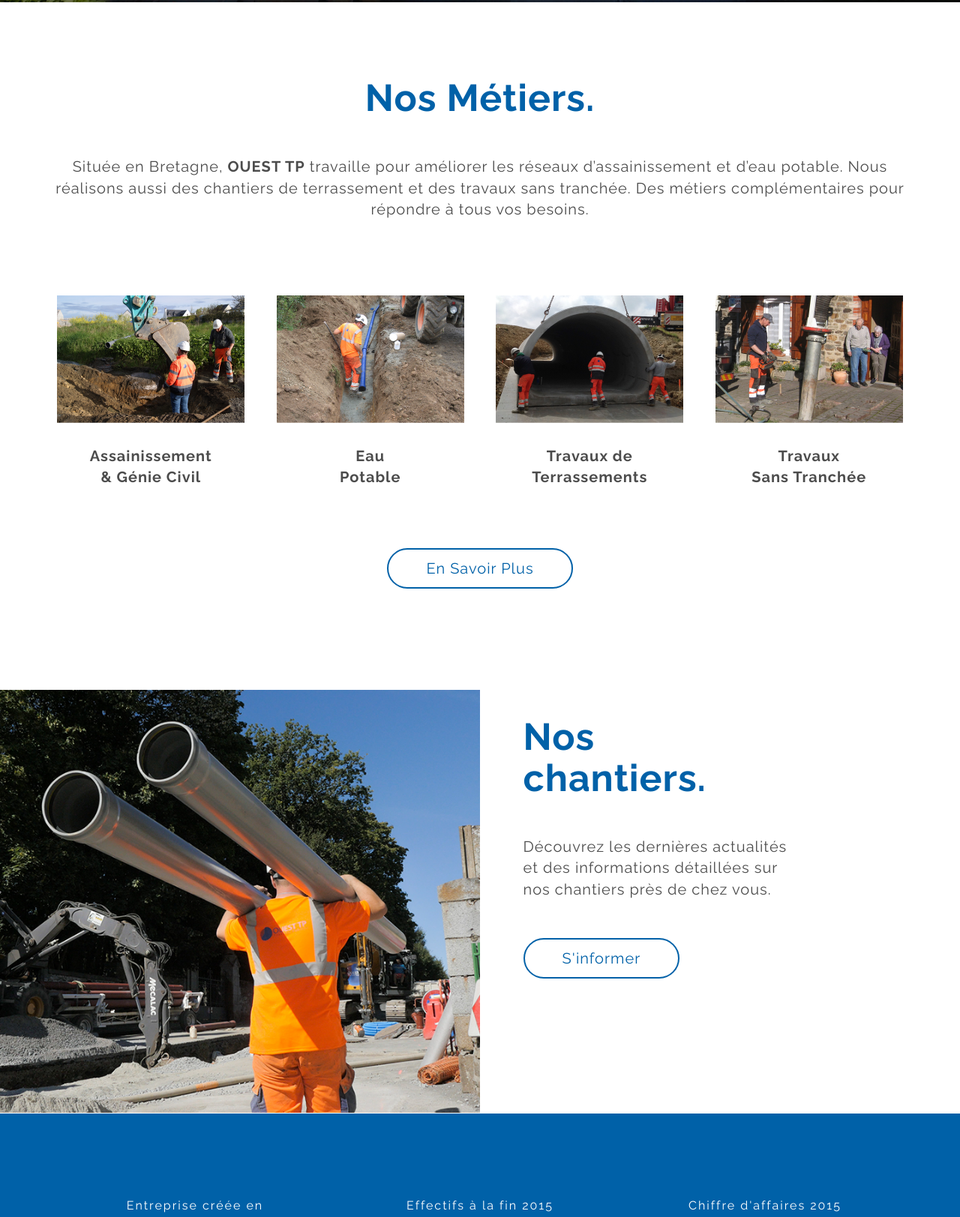
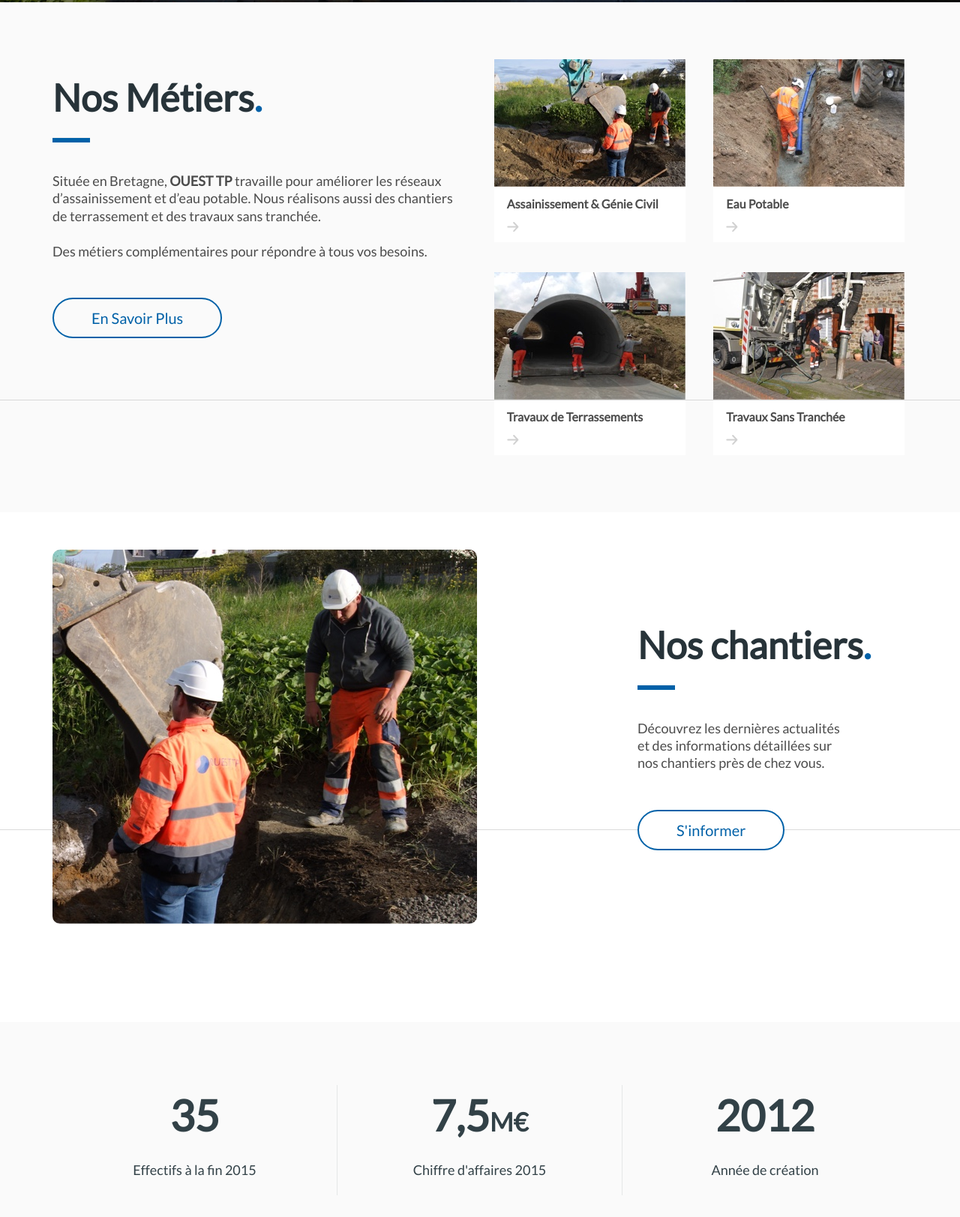
Before and after one commit to JulienPolge/optimiste, a plain HTML site: page index.html in a window 1280 px wide. Shown: the part 797-2420 px from the top of the page at 75% size. Drawn offline with nearby package versions, Linux system fonts and the light colour scheme.

Commit message:
Homepage redesign

```diff
--- a/index.html
+++ b/index.html
@@ -5,8 +5,8 @@
         <meta name="viewport" content="width=device-width, initial-scale=1">
 
         <link rel="stylesheet" href="https://maxcdn.bootstrapcdn.com/bootstrap/3.3.7/css/bootstrap.min.css" integrity="sha384-BVYiiSIFeK1dGmJRAkycuHAHRg32OmUcww7on3RYdg4Va+PmSTsz/K68vbdEjh4u" crossorigin="anonymous">
-        <link href="https://fonts.googleapis.com/css?family=Lato:300,400,700" rel="stylesheet">
-        <link href="https://fonts.googleapis.com/css?family=Raleway:300,400,700" rel="stylesheet">
+        <link href="https://fonts.googleapis.com/css?family=Lato" rel="stylesheet">
+        <link href="https://fonts.googleapis.com/css?family=Raleway" rel="stylesheet">
 
         <link rel="stylesheet" href="main.css" media="screen">
 
@@ -19,7 +19,7 @@
           <section class="navbar navbar-default navbar-fixed-top" role="navigation">
             <div>
                 <div class="col-md-2 col-sm-12">
-                    <a href="index.html"><img src="images/home/logo-ouesttp.png" alt="Ouest TP Logo" class="logo" /></a>
+                    <a href="index.html"><img src="images/home/desktop/logo-ouest-tp.png" alt="Ouest TP Logo" class="logo" /></a>
                 </div>
                 <div class="col-md-10 col-sm-12">
                     <ul>
@@ -35,18 +35,16 @@
 
           <section id="home" class="parallax-section">
             <div class="cover">
-                <div class="col-md-4 col-sm-offset-1 col-sm-5">
+                <div class="col-md-12">
                     <h1>
-                        L’expertise <br>
-                        de l’eau <br>
-                        au service <br>
-                        des collectivités.
+                        Notre expertise <br>
+                        au service de vos réseaux<span class="blue-dot">.</span>
                     </h1>
                 </div>
-                <div class="col-md-4 col-sm-2">
-                    <div class="play">
-                        <img src="images/home/play-icon.svg" alt="play video" onclick="play_video()" />
-                    </div>
+                <div class="col-md-12">
+                    <span class="play" onclick="play_video()">
+                        Lire la vidéo
+                    </span>
                 </div>
 
                 <div id="main-video" style="display:none;">
@@ -57,64 +55,80 @@
           </section>
         </header>
 
+        <div class="light-background">
             <div class="container">
                 <div class="row">
-                <div class="col-md-12">
-                    <h2 class="metiers text-center">Nos Métiers.</h2>
+                    <div class="col-md-6">
+                        <h2>Nos Métiers<span class="blue-dot">.</span></h2>
 
-                    <p class="text-center">Située en Bretagne, <strong>OUEST TP</strong> travaille pour améliorer les réseaux d’assainissement et d’eau potable. Nous réalisons aussi des chantiers de terrassement et des travaux sans tranchée.
-    Des métiers complémentaires pour répondre à tous vos besoins.</p>
+                        <hr>
+
+                        <p>Située en Bretagne, <strong>OUEST TP</strong> travaille pour améliorer les réseaux d’assainissement et d’eau potable. Nous réalisons aussi des chantiers de terrassement et des travaux sans tranchée.
+                        <br><br>Des métiers complémentaires pour répondre à tous vos besoins.</p>
+
+                        <p>
+                            <a href="specialites.html" class="btn">En Savoir Plus</a>
+                        </p>
+                    </div>
+
+                    <div class="col-md-6 cards">
+                        <div class="row">
+                            <div class="col-md-6">
+                                <div class="card">
+                                    <img src="images/home/desktop/assainissement-miniature.jpg" alt="assainissement" />
+
+                                    <p>Assainissement &amp; Génie Civil</p>
+
+                                    <img src="images/home/desktop/grey_arrow.svg" class="arrow">
                                 </div>
                             </div>
 
-            <div class="row">
-                <div class="col-md-3 col-sm-6">
+                            <div class="col-md-6">
                                 <div class="card">
-                        <img src="images/home/assainissement.jpg" alt="assainissement" />
+                                    <img src="images/home/desktop/eaupotable-miniature.jpg" alt="eau potable" />
 
-                        <p>Assainissement <br>&amp; Génie Civil</p>
+                                    <p>Eau Potable</p>
+
+                                    <img src="images/home/desktop/grey_arrow.svg" class="arrow">
                                 </div>
                             </div>
 
-                <div class="col-md-3 col-sm-6">
+                            <div class="col-md-6">
                                 <div class="card">
-                        <img src="images/home/eau-potable.jpg" alt="eau potable" />
+                                    <img src="images/home/desktop/terrassement-miniature.jpg" alt="terrassements" />
 
-                        <p>Eau <br>Potable</p>
+                                    <p>Travaux de Terrassements</p>
+
+                                    <img src="images/home/desktop/grey_arrow.svg" class="arrow">
                                 </div>
                             </div>
 
-                <div class="col-md-3 col-sm-6">
+                            <div class="col-md-6">
                                 <div class="card">
-                        <img src="images/home/terrassements.jpg" alt="terrassements" />
+                                    <img src="images/home/desktop/tranchee-miniature.jpg" alt="travaux sans tranchée" />
 
-                        <p>Travaux de <br>Terrassements</p>
-                    </div>
-                </div>
+                                    <p>Travaux Sans Tranchée</p>
 
-                <div class="col-md-3 col-sm-6">
-                    <div class="card">
-                        <img src="images/home/sans-tranchee.jpg" alt="travaux sans tranchée" />
-
-                        <p>Travaux <br>Sans Tranchée</p>
+                                    <img src="images/home/desktop/grey_arrow.svg" class="arrow">
                                 </div>
                             </div>
                         </div>
-
-            <div class="row text-center">
-                <a href="specialites.html" class="btn">En Savoir Plus</a>
                     </div>
-
-            <div class="row">
-
+                </div>
             </div>
         </div>
 
         <div class="nos-chantiers">
             <div class="container">
                 <div class="row">
-                    <div class="col-md-offset-6 col-md-6 col-sm-12">
-                        <h2>Nos <br>chantiers.</h2>
+                    <div class="col-md-7">
+                        <img src="images/home/desktop/nos-chantiers.jpg" alt="Nos chantiers">
+                    </div>
+
+                    <div class="col-md-offset-1 col-md-4 col-sm-12">
+                        <h2>Nos chantiers<span class="blue-dot">.</span></h2>
+
+                        <hr>
 
                         <p>Découvrez les dernières actualités <br>et des informations détaillées sur <br>nos chantiers près de chez vous.</p>
 
@@ -156,23 +170,23 @@
         </div> -->
 
         <!--CHIFFRES-->
-        <section id="ouest-counter" class="ouest-bg-section" style="background-color:#0061A8; background-attachment: fixed;">
+        <section id="ouest-counter" class="ouest-bg-section" style="background-color:#fafafa; background-attachment: fixed;">
             <div class="container">
                 <div class="row">
                   <div class="col-md-12">
                     <div class="ouest-hero-wrap">
                       <div class="ouest-hero-intro text-center to-animate counter-animate">
                           <div class="col-md-4 text-center">
-                          <span class="ouest-counter-label">Entreprise créée en</span>
-                          <span class="ouest-counter js-counter" data-from="0" data-to="2012" data-speed="5000" data-refresh-interval="50">2012</span>
+                              <span class="ouest-counter js-counter" data-from="0" data-to="35" data-speed="5000" data-refresh-interval="50">35</span>
+                              <span class="ouest-counter-label">Effectifs à la fin 2015</span>
                           </div>
                         <div class="col-md-4 text-center">
-                          <span class="ouest-counter-label">Effectifs à la fin 2015</span>
-                          <span class="ouest-counter js-counter" data-from="0" data-to="35" data-speed="5000" data-refresh-interval="50">35</span>
+                          <span class="ouest-counter js-counter" data-from="0" data-to="7500000" data-speed="5000" data-refresh-interval="50">7,5<sub>M€</sub></span>
+                          <span class="ouest-counter-label">Chiffre d'affaires 2015</span>
                         </div>
                         <div class="col-md-4 text-center">
-                          <span class="ouest-counter-label">Chiffre d'affaires 2015</span>
-                          <span class="ouest-counter js-counter" data-from="0" data-to="7500000" data-speed="5000" data-refresh-interval="50">7,5M€</span>
+                            <span class="ouest-counter js-counter" data-from="0" data-to="2012" data-speed="5000" data-refresh-interval="50">2012</span>
+                            <span class="ouest-counter-label">Année de création</span>
                         </div>
                       </div>
                     </div>
@@ -183,18 +197,27 @@
         <!--/.CHIFFRES END-->
 
         <div class="nos-innovations">
-            <div class="col-md-6 col-sm-12">
-                <h2>Nos <br>innovations.</h2>
+            <div class="container">
+                <div class="row">
+                    <div class="col-md-5 col-sm-12">
+                        <h2>Nos innovations<span class="blue-dot">.</span></h2>
 
-                <p>Afin de vous proposer des <br>prestations de qualité nous <br>investissons dans du matériel à la <br>pointe de la technologie.</p>
+                        <hr>
+
+                        <p>Afin de vous proposer des prestations de <br>qualité nous investissons dans du matériel à <br>la pointe de la technologie.</p>
 
                         <a href="#" class="btn">Découvrir</a>
+                    </div>
+                    <div class="col-md-offset-1 col-md-6">
+                        <img src="images/home/desktop/nos-innovations.jpg" alt="Nos innovations">
+                    </div>
+                </div>
             </div>
         </div>
 
         <footer>
             <div class="col-md-8">
-                ©2016 Ouest TP |  Les Vignes Chasles 35120 Roz Landrieux | 02 99 80 69 61
+                ©2016 Ouest TP &nbsp;|&nbsp;  Les Vignes Chasles 35120 Roz Landrieux &nbsp;|&nbsp; 02 99 80 69 61
             </div>
 
             <div class="col-md-4">
--- a/main.css
+++ b/main.css
@@ -1,7 +1,6 @@
 * {
-    font-family: 'Raleway', sans-serif;
-    letter-spacing: 1px;
-
+    font-family: 'Lato', sans-serif;
+    letter-spacing: normal;
 }
 
 header > div:first-child {
@@ -86,37 +85,31 @@ header .logo {
       -ms-flex-align: center;
           align-items: center;
   height: 100vh;
-  padding-left:190px;
-}
-
-/*.cover {
-    background-image: url(images/home/background.jpg);
-    width: 100%;
-    height: 720px;
-}*/
-
-.cover > div {
-    height: 720px;
-    display: table;
+  padding-left: 136px;
 }
 
 .cover h1 {
-    font-size: 50px;
+    line-height: 1.5;
+    font-size: 60px;
+    padding-bottom: 50px;
     color: #ffffff;
     font-weight: 700;
-    line-height: 70px;
     display: table-cell;
     vertical-align: middle;
 }
 
 .cover .play {
-    display: table-cell;
-    vertical-align: middle;
-    padding-left: 190px;
+    background-color: #0061a8;
+    border-radius: 100px;
+    color: white;
+    padding: 13px 37px;
+    font-size: 20px;
+    cursor: pointer;
+    white-space: nowrap;
 }
 
-.cover .play img {
-    cursor: pointer;
+.cover .play:hover {
+    opacity: 0.9;
 }
 
 .parallax-section {
@@ -124,29 +117,31 @@ header .logo {
   background-size: cover !important;
 }
 
-.metiers{
-  margin-top:100px;
-}
-
 h2 {
-    color: #0061a8;
+    margin-top:100px;
+    color: rgb(39, 51, 57);
+    margin-bottom: 25px;
     font-size: 50px;
     font-weight: 700;
-    margin-bottom: 50px;
-    margin-top: 100px;
 }
 
 p {
-    font-size: 20px;
+    font-size: 18px;
     color: rgba(0, 0, 0, 0.7);
+    line-height: 1.3;
     margin-bottom: 50px;
 }
 
+.cards {
+    margin-top: 56px;
+    margin-bottom: 56px;
+}
+
 .card {
-    width: 250px;
+    width: 255px;
     overflow: hidden;
-    text-align: center;
-    margin: 50px auto;
+    margin: 20px auto;
+    background-color: white;
 }
 
 .card img {
@@ -155,10 +150,20 @@ p {
 }
 
 .card p {
-    margin: 30px auto;
+    margin-top: 13px;
+    margin-left: 17px;
+    text-align: left;
     color: rgba(0, 0, 0, 0.7);
+    font-size: 16px;
+    font-weight: 700;
+    margin-bottom: 13px;
+}
+
+.card .arrow {
+    color: #d1d1d1;
     font-size: 20px;
-    font-weight: 700;
+    margin-left: 17px;
+    margin-bottom: 13px;
 }
 
 .btn {
@@ -179,17 +184,35 @@ p {
 }
 
 .nos-chantiers {
-    background-image: url(images/home/nos-chantiers.png);
-    background-repeat: no-repeat;
     margin-top: 50px;
-    background-size: 50%;
-    background-position-y: 100%;
     min-height: 630px;
+    position: relative;
 }
 
-.nos-chantiers > div {
-    padding-left: 100px;
+.nos-chantiers:after {
+    content: '';
+    position: absolute;
+    background-color: #979797;
+    opacity: 0.34;
+    width: 100%;
+    height: 1px;
+    bottom: 256px;
+    z-index: 0;
 }
+
+.nos-chantiers img {
+    width: 566px;
+    border-radius: 10px;
+    z-index: 1;
+    position: relative;
+}
+
+.nos-chantiers a {
+    z-index: 1;
+    position: relative;
+    background-color: white;
+}
+
 /*
 .key-numbers {
     background-color: #0061a8;
@@ -252,22 +275,34 @@ p {
 
 .ouest-counter {
   max-height: 300px;
-  font-size: 50px;
+  font-size: 57px;
   display: block;
-  color: #fff;
+  color: rgb(50, 65, 71);
   width: 100%;
-  font-family: Raleway, arial, sans-serif;
-  font-weight: 500;
+  font-family: Lato, arial, sans-serif;
+  font-weight: 900;
   margin-bottom: 20px;
 }
 
 .ouest-counter-label {
-  color: #fff;
-  font-size: 16px;
-  font-family: Raleway, arial, sans-serif;
-  letter-spacing: 2px;
+  color: rgb(50, 65, 71);
+  font-size: 18px;
+  font-family: Lato, arial, sans-serif;
   margin-bottom: 20px;
   display: block;
+}
+
+#ouest-counter .col-md-4 {
+    border-right: 1px solid rgba(50, 65, 71, 0.1);
+}
+
+#ouest-counter .col-md-4:last-of-type {
+    border-right: none;
+}
+
+#ouest-counter sub {
+    bottom: 0;
+    font-size: 60%;
 }
 
 .ouest-bg-section {
@@ -289,7 +324,7 @@ p {
 }
 
 .ouest-hero-wrap, .ouest-bg-section {
-  padding: 4em 0;
+  padding: 3em 0;
 }
 @media screen and (max-width: 768px) {
   .ouest-hero-wrap, .ouest-bg-section {
@@ -344,15 +379,33 @@ p {
 }
 
 .nos-innovations {
-    background-image: url(images/home/nos-innovations.png);
     min-height: 630px;
-    background-repeat: no-repeat;
-    background-position: 100% 0;
-    background-size: 50%;
+    margin-top: 50px;
+    position: relative;
 }
 
-.nos-innovations > div {
-    padding-left: 100px;
+.nos-innovations:after {
+    content: '';
+    position: absolute;
+    background-color: #979797;
+    opacity: 0.34;
+    width: 100%;
+    height: 1px;
+    bottom: 256px;
+    z-index: 0;
+}
+
+.nos-innovations img {
+    width: 566px;
+    border-radius: 10px;
+    z-index: 1;
+    position: relative;
+}
+
+.nos-innovations a {
+    z-index: 1;
+    position: relative;
+    background-color: white;
 }
 
 .map {
@@ -379,6 +432,8 @@ footer div {
 
 footer div:first-of-type {
     background-color: #a31930;
+    text-align: left;
+    padding-left: 100px;
 }
 
 footer div:last-of-type {
@@ -432,16 +487,36 @@ footer div:last-of-type img {
     margin: 0 auto;
 }
 
+.blue-dot {
+    color: #0061a8;
+}
+
+hr {
+    width: 50px;
+	height: 6px;
+	background-color: #0061a8;
+    margin-left: 0;
+    margin-bottom: 40px;
+}
+
+.light-background {
+    background-color: #fafafa;
+    position: relative;
+}
+
+.light-background:after {
+    content: '';
+    background-color: #979797;
+    width: 100%;
+    height: 1px;
+    position: absolute;
+    bottom: 149px;
+    opacity: 0.34;
+}
+
 @media (max-width: 992px) {
     .nos-chantiers .col-md-6 {
         padding-left: 320px;
-    }
-
-    .cover > div {
-        padding: 0;
-        display: table;
-        text-align: center;
-        margin: 0 auto;
     }
 
     .nos-innovations > div {
@@ -456,6 +531,8 @@ footer div:last-of-type img {
     }
 
     .cover h1 {
+        font-family: Lato;
+        padding-bottom: 30px;
         font-size: 40px;
         color: #ffffff;
         font-weight: 700;
@@ -494,14 +571,6 @@ footer div:last-of-type img {
         margin-top: 100px;
     }
 
-    .cover > div {
-        height: auto;
-        padding: 30px;
-        display: table;
-        text-align: center;
-        margin: 0 auto;
-    }
-
     .cover .play {
         padding-left: 0;
     }
```
Also changed, not shown: images/home/desktop/assainissement-miniature.jpg (added), images/home/desktop/eaupotable-miniature.jpg (added), images/home/desktop/grey_arrow.svg (added), images/home/desktop/header-background.jpg (added), images/home/desktop/icon-message.svg (added), images/home/desktop/logo-ouest-tp.png (added), images/home/desktop/nos-chantiers.jpg (added), images/home/desktop/nos-innovations.jpg (added), images/home/desktop/terrassement-miniature.jpg (added), images/home/desktop/tranchee-miniature.jpg (added), images/home/mobile/assainissement-miniature.jpg (added), images/home/mobile/eaupotable-miniature.jpg (added), images/home/mobile/header-background.jpg (added), images/home/mobile/nos-chantiers.jpg (added), 3 more files, 1 other file. Lines whose indentation alone changed are shown as unchanged.
